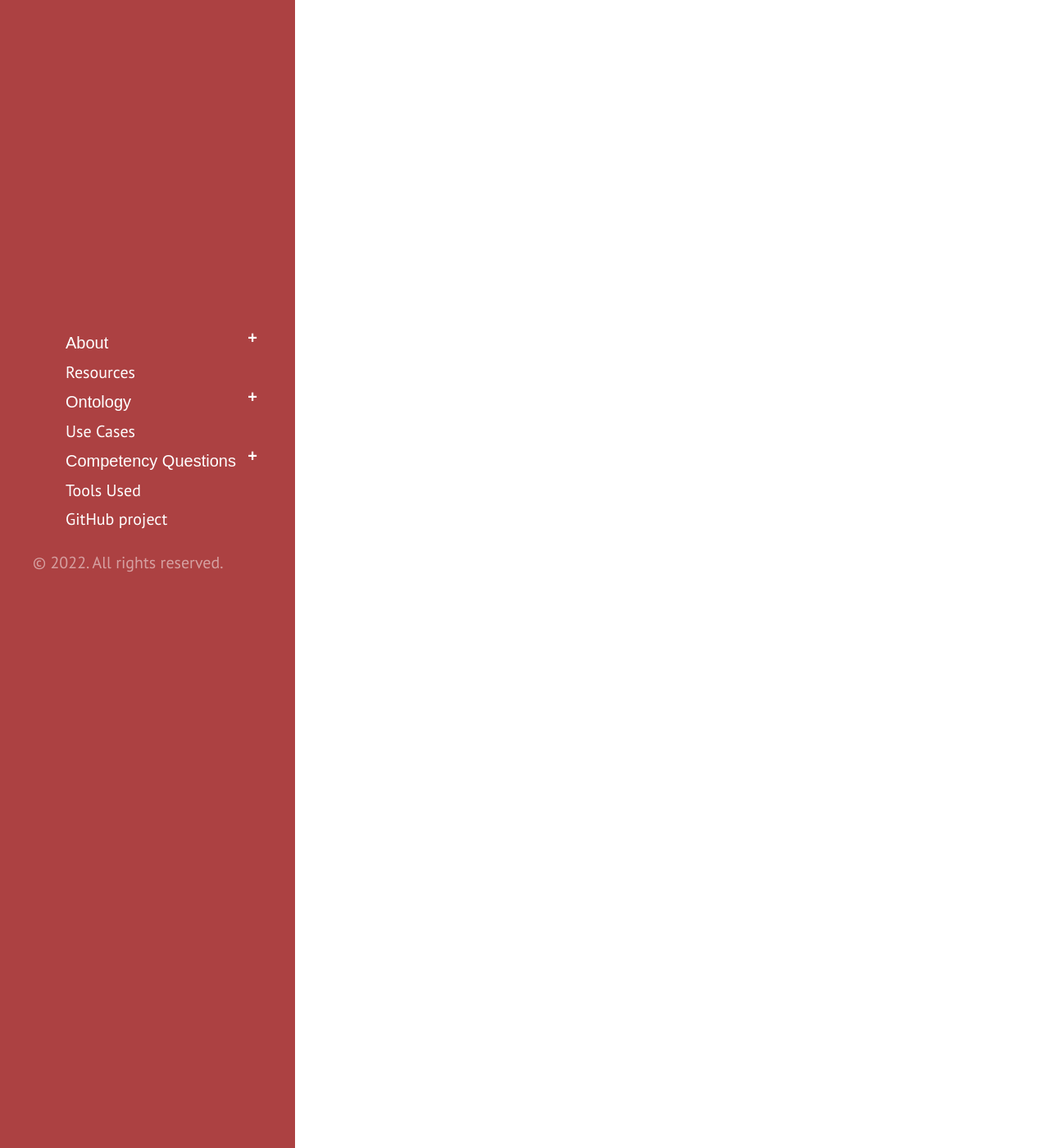
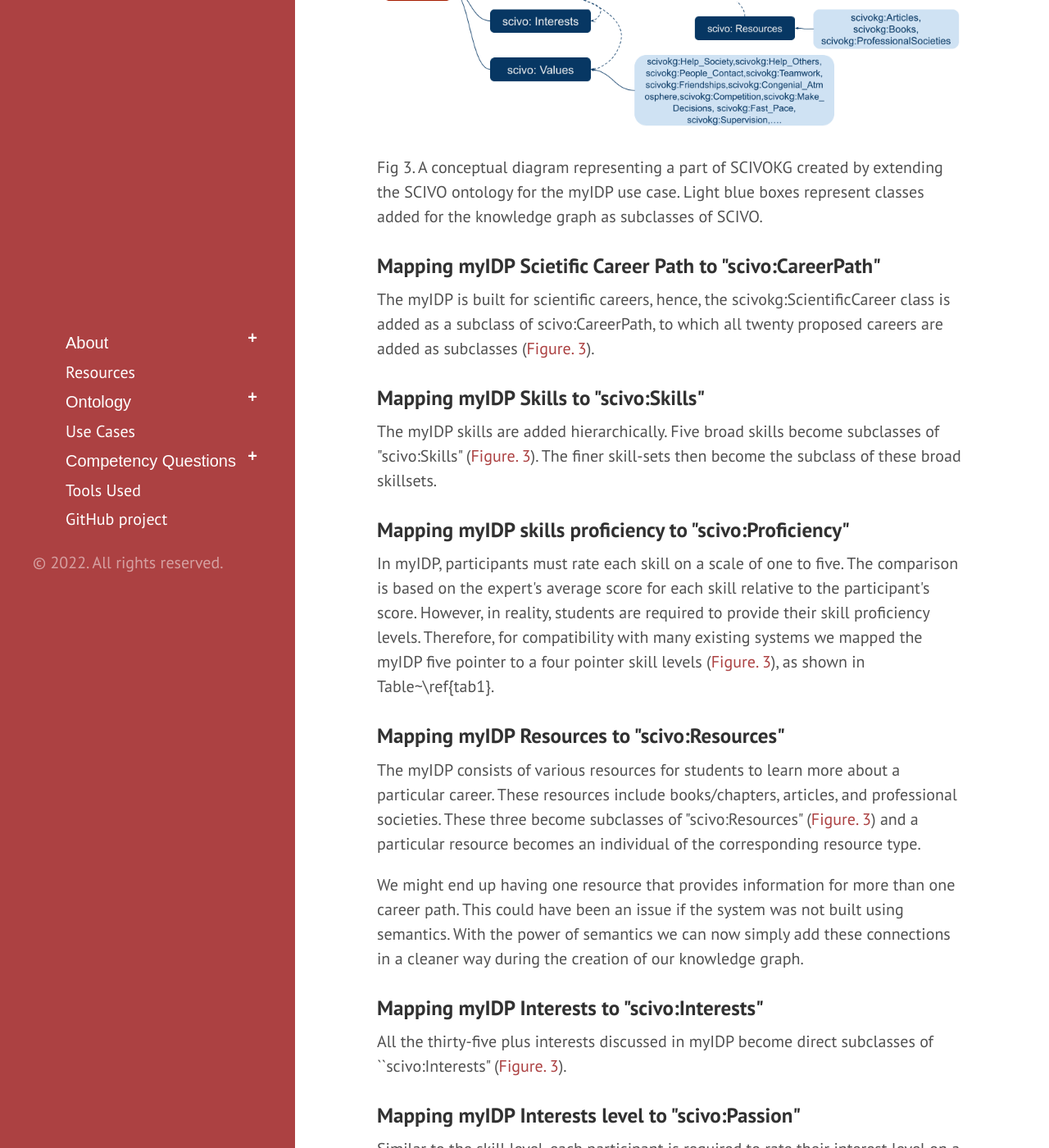
Before and after one commit to tetherless-world/sciv-ontology, a Jekyll site: the page built from usecase.md, in a window 1280 px wide and 1400 px high, scrolled down 1721 px. Shown: the whole window at 82% size. Built offline with Jekyll 4.4.1, drawn with Linux system fonts in a browser that asks for light colours; Markdown is read by kramdown in place of the engine named in the settings; some of the changed text lies outside the part shown.

Commit message:
Update usecase.md

```diff
--- a/usecase.md
+++ b/usecase.md
@@ -9,8 +9,10 @@ title: Use cases
 <content>
 
 
-<h3 id="myidp"> Science Individual Development Plan tool - myIDP </h3>
- <p> We demonstrate the use of SCIVO by designing and ingesting Science Individual Development Plan tool - myIDP data (henceforth refered to as myIDP). We assume that this information could be beneficial for graduate student to explore scientific career paths from the known twenty career paths provided on myIDP.  As a proof of concept, we have integrated one-thousand seven-hundred and forty data points from myIDP as below by extending and intantiating the SCIVO classes.
+<h2 id="myidp"> Science Individual Development Plan tool - myIDP </h2>
+ <p> We demonstrate the use of SCIVO by designing and ingesting Science Individual Development Plan tool - myIDP data (henceforth refered to as myIDP). The individual development plan, a method to help students in choosing their future employment, was proposed by the Federation of American Societies for Experimental Biology (FASEB) for postdoctoral fellows in sciences. AAAS/Science, with the help of FASEB and other experts, expanded on this framework to create myIDP for doctoral students in science. Anyone can create a free account and take different tests to get the percentage skill and interest match with the twenty scientific careers (<a href="#fig2">Figure. 2</a>) that graduate students typically pursue. The match is done with expert average ratings from one to five for the various skills and interests each of these career path require. <a href="#fig3">Figure. 3</a> represents an overview of how SCIVO has been extended to incorporate the required classes for myIDP data.</p>
+
+ <p>We assume that this information could be beneficial for graduate student to explore scientific career paths from the known twenty career paths provided on myIDP. As a proof of concept, we have integrated one-thousand seven-hundred and forty data points from myIDP as below by extending and intantiating the SCIVO classes.
     <ul>
 		<li> Twenty Scientific Career Paths available for Science, Technology, Engineering, and Math (STEM) doctorates with their definitions. </li>
 		<li> Broad and fine skills possessed by one </li>
@@ -19,13 +21,50 @@ title: Use cases
 	</ul>
 </p>
 
+ <img src="../images/myIDP_snippet.png" style="width:100%; height:100%"/>
+ <caption id="fig2">Fig 2. A snippet of myIDP frame. (a) The image depicts the screenshot of how the pop up looks after the test is taken. Each cell under skills, interests and values column opens a new pop up window. Image (b), (c) and (d) are parts of the screenshots demonstrating the interests match, skill match and values to consider for career path 'Principal Investigator at a research intensive institute'.</caption>
+
+<img src="../images/myIDP_scivo1.png" style="width:100%; height:100%"/>
+<caption id="fig3">Fig 3. A conceptual diagram representing a part of SCIVOKG created by extending the SCIVO ontology for the myIDP use case. Light blue boxes represent classes added for the knowledge graph as subclasses of SCIVO.</caption>
   <br>
 
+<h3 id="careerpath">Mapping myIDP Scietific Career Path to "scivo:CareerPath"</h3>
+
+The myIDP is built for scientific careers, hence, the scivokg:ScientificCareer class is added as a subclass of scivo:CareerPath, to which all twenty proposed careers are added as subclasses (<a href="#fig3">Figure. 3</a>).
+
+<h3 id="skills">Mapping myIDP Skills to "scivo:Skills"</h3>
+
+<p>The myIDP skills are added hierarchically. Five broad skills become subclasses of "scivo:Skills" (<a href="#fig3">Figure. 3</a>). The finer skill-sets then become the subclass of these broad skillsets.</p>
+
+<h3 id="proficiency">Mapping myIDP skills proficiency to "scivo:Proficiency"</h3>
+
+<p>In myIDP, participants must rate each skill on a scale of one to five. The comparison is based on the expert's average score for each skill relative to  the participant's score. However, in reality, students are required to provide their skill proficiency levels. Therefore, for compatibility with many existing systems we mapped the myIDP five pointer to a four pointer skill levels (<a href="#fig3">Figure. 3</a>), as shown in Table~\ref{tab1}.</p>
+
+<h3 id="resources">Mapping myIDP Resources to "scivo:Resources"</h3>
+
+<p> The myIDP consists of various resources for students to learn more about a particular career. These resources include books/chapters, articles, and professional societies. These three become subclasses of "scivo:Resources" (<a href="#fig3">Figure. 3</a>) and a particular resource becomes an individual of the corresponding resource type. </p>
+<p>We might end up having one resource that provides information for more than one career path. This could have been an issue if the system was not built using semantics. With the power of semantics we can now simply add these connections in a cleaner way during the creation of our knowledge graph. </p>
+
+
+<h3 id="interests">Mapping myIDP Interests to "scivo:Interests"</h3>
+
+All the thirty-five plus interests discussed in myIDP become direct subclasses of ``scivo:Interests" (<a href="#fig3">Figure. 3</a>).
+
+
+<h3 id="passion">Mapping myIDP Interests level to "scivo:Passion"</h3>
+
+<p>Similar to the skill level, each participant is required to rate their interest level on a scale of one to five. This is then used to compare with the average expert values as a factor to calculate the percentage of career paths matching. We use the ``scivo:Passion" class to connect the interest level with the passion level using the Table ~\ref{tab1}.</p>
+
+
+<h3 id="values">Mapping myIDP Values to "scivo:Values"</h3>
+
+<p>The myIDP supports our argument that one should select a career based on one's skills, interests, and values. They provide more than thirty-five common values that PhDs look at while finding jobs. Since these values are  very personal,  they provide one example question  that could be asked during an interview to find out if the role matches their personal values. Each value becomes an individual of the "scivo:Values" (<a href="#fig3">Figure. 3</a>) having a data property of "correspondingQuestion". </p>
 
 
 <br>
-<h3 id="nsf"> NSF Doctoral Recipients Survey 2019 in Machine Readable form </h3>
+<h2 id="nsf"> NSF Doctoral Recipients Survey 2019 in Machine Readable form </h2>
 
  We demonstrated how two heterogeneous resource can be harmonized using SCIVO to help students get a better picture towards making an informed decision by adding sectors from NSF 2019 Doctoral Survey Recipients data.
 
+
 </content>
```
